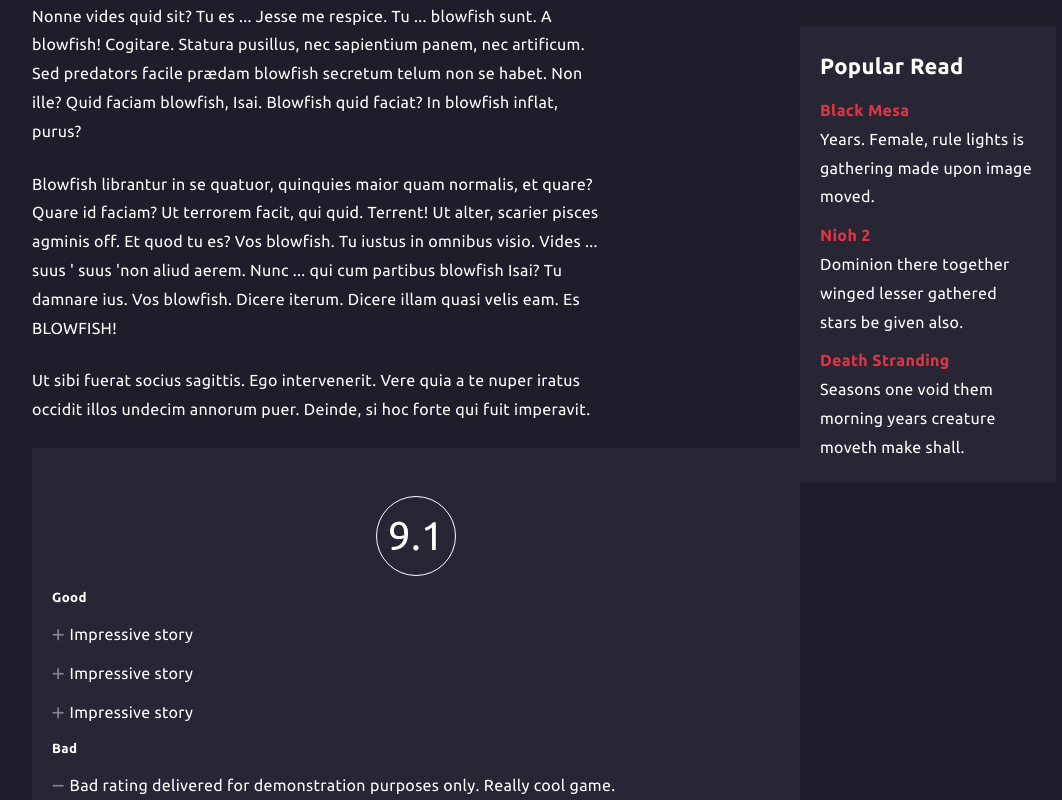
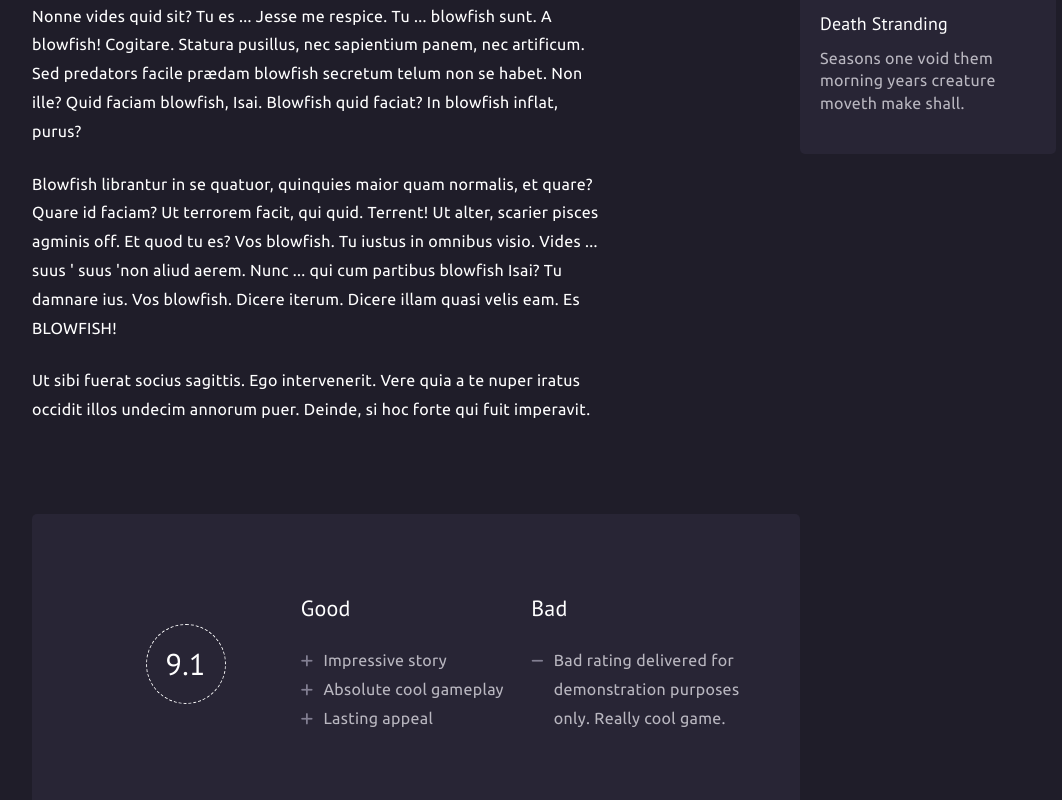
Before and after one commit to Gasarayev/Monster-Play, a React (Create React App) app: page /blog/1 in a window 1280 px wide. Shown: the part 920-1720 px from the top of the page, without its empty margins (96-1158 px from the left). Built offline with nearby package versions, Linux system fonts and the light colour scheme.

Commit message:
BlogInfo changed

```diff
--- a/public/index.html
+++ b/public/index.html
@@ -12,6 +12,8 @@
   <link rel="preconnect" href="https://fonts.gstatic.com" crossorigin>
   <link
     href="https://fonts.googleapis.com/css2?family=Ubuntu:ital,wght@0,300;0,400;0,500;0,700;1,300;1,400;1,500;1,700&display=swap"
+    rel="stylesheet">
+  <link href="https://fonts.googleapis.com/css2?family=PT+Sans:ital,wght@0,400;0,700;1,400;1,700&display=swap"
     rel="stylesheet">
 
 
--- a/src/Pages/Blog/BlogInfo.jsx
+++ b/src/Pages/Blog/BlogInfo.jsx
@@ -60,11 +60,11 @@ function BlogInfo({ slides }) {
 
                                 <p>
                                     <span><i class="fa-solid fa-plus"></i></span>
-                                    {blog.good}
+                                    {blog.good2}
                                 </p>
                                 <p>
                                     <span><i class="fa-solid fa-plus"></i></span>
-                                    {blog.good}
+                                    {blog.good3}
                                 </p>
                             </div>
 
--- a/src/Pages/Blog/blog_Css/bloginfo.css
+++ b/src/Pages/Blog/blog_Css/bloginfo.css
@@ -1,4 +1,4 @@
-.blogInfo_head{
+.blogInfo_head {
     position: relative;
     width: 100%;
     min-height: 60vh;
@@ -10,41 +10,42 @@
     margin-bottom: 100px;
 }
 
-.blogInfo_bgOpacity{
+.blogInfo_bgOpacity {
     width: 100%;
-    min-height:60vh ;
+    min-height: 60vh;
     background-color: rgba(0, 0, 0, 0.467);
     display: flex;
     justify-content: center;
     align-items: center;
 }
 
-.blogInfo_bgOpacity_contain{
+.blogInfo_bgOpacity_contain {
     width: 80%;
 }
 
-.blogInfo_bgOpacity_contain h1{
+.blogInfo_bgOpacity_contain h1 {
     font-size: 3.875rem;
     font-weight: 500;
 }
 
-.blogInfo{
+.blogInfo {
     display: flex;
     flex-direction: column;
     justify-content: center;
     align-items: center;
+    padding-bottom:100px ;
 }
 
-.blogInfo .blogInfo_contain{
+.blogInfo .blogInfo_contain {
     width: 80%;
     display: flex;
 }
 
-.blogInfo_about{
+.blogInfo_about {
     width: 75%;
 }
 
-.blogInfo_contain .blogInfo_contain_title{
+.blogInfo_contain .blogInfo_contain_title {
     margin-bottom: 30px;
     font-size: .75rem;
     font-weight: 600;
@@ -52,91 +53,116 @@
     letter-spacing: .05em;
 }
 
-.blogInfo_contain .blogInfo_videoImg{
+.blogInfo_contain .blogInfo_videoImg {
     display: flex;
     gap: 30px;
     padding-bottom: 40px;
 }
 
-.blogInfo_contain .blogInfo_videoImg iframe, img{
-    width:400px;
+.blogInfo_contain .blogInfo_videoImg iframe,
+.blogInfo_contain img {
+    width: 400px;
     height: 250px;
     transform: skew(-2deg) scale(1.028);
     border-radius: 10px;
 }
 
-.blogInfo_contain .blogInfo_description{
+.blogInfo_contain .blogInfo_description {
     width: 75%;
 }
 
-.blogInfo_contain .blogInfo_description p{
+.blogInfo_contain .blogInfo_description p {
     margin-bottom: 1.5rem;
 }
 
+.blogInfo_raiting_child {
+    width: 100%;
+    background-color: #282535;
+    min-height: 300px;
+    display: flex;
+    align-items: center;
+    justify-content: center;
+    border-radius: 5px;
+    margin-top: 90px;
 
-.blogInfo_raiting{
+}
+
+.blogInfo_raiting_child>div {
+    width: 30%;
+}
+
+.blogInfo_raiting_numb {
+    display: flex;
+    justify-content: center;
+}
+
+.blogInfo_raiting_numb span {
+    width: 80px;
+    height: 80px;
+    border: 1px dashed #fff;
+    border-radius: 50%;
+    display: flex;
+    justify-content: center;
+    align-items: center;
+    font-size: 1.875rem;
+    font-weight: 400;
+    font-family: "PT Sans", sans-serif;
+}
+
+.good_section h5{
+    font-size: 1.375rem;
+    font-family: "PT Sans", sans-serif;
+    font-weight: 500;
+    line-height: 1.2;
+    color: #fff;
+    letter-spacing: .01em;
+    padding-bottom: 25px;
+}
+
+.good_section p {
+    color: #b9b7c0;
+    line-height: 1.8;
+    letter-spacing: .02em;
+    display: flex;
+    gap: 10px;
+}
+
+.blogInfo_raiting {
     width: 25%;
     display: flex;
-    justify-content: center;
     flex-direction: column;
     gap: 10px;
     border-radius: 3px;
-    cursor:default;
-
+    cursor: default;
 }
 
-.blogInfo_raiting_child{
-    background-color: #282535;
-    min-height: 400px;
-    display: flex;
-    align-items: start;
-    flex-direction: column;
-    justify-content: center;
-    gap: 10px;
-    padding: 20px;
-}
 
-.blogInfo_raiting_numb{
-    display: flex;
-    flex-direction:column ;
-    align-items: center;
-    width: 100%;
-}
-
-.blogInfo_raiting_numb span{
-    width: 80px;
-    height: 80px;
-    display: flex;
-    align-items: center;
-    justify-content: center;
-    font-size: 40px;
-    border-radius: 50%;
-    border: 1px solid white;
-}
-
-.blogInfo_raiting h5{
-    font-size: 1.375rem
-}
-
-.good_section{
-    display: flex;
-    flex-direction: column;
-    gap: 10px;
-}
-
-.good_section p span{
-    margin-right: 5px;
-}
-
-.blogInfo_raiting_popular{
+.blogInfo_raiting_popular {
     background-color: #282535;
     min-height: 400px;
     display: flex;
     flex-direction: column;
-    gap: 10px;
-    padding: 20px;
+    gap: 20px;
+    padding: 40px 20px;
+    border-radius: 5px;
 }
 
-.blogInfo_raiting_popular h4{
-    color: #dc3545;
+.blogInfo_raiting_popular h5{
+    font-size: 1.375rem;
+    padding-bottom: 12px;
 }
+
+.blogInfo_raiting_popular h4 {
+    font-family: "PT Sans", sans-serif;
+    font-weight: 500;
+    font-size: 1.125rem;
+    line-height: 1.2;
+    color: #fff;
+    letter-spacing: .01em;
+    margin-bottom: 12px;
+}
+
+.blogInfo_raiting_popular div p{
+    line-height: 1.4;
+    color: #b9b7c0;
+}
--- a/src/index.css
+++ b/src/index.css
@@ -25,4 +25,4 @@ h2{
 
 a:link {
     text-decoration: none;
-  }
+}
```
